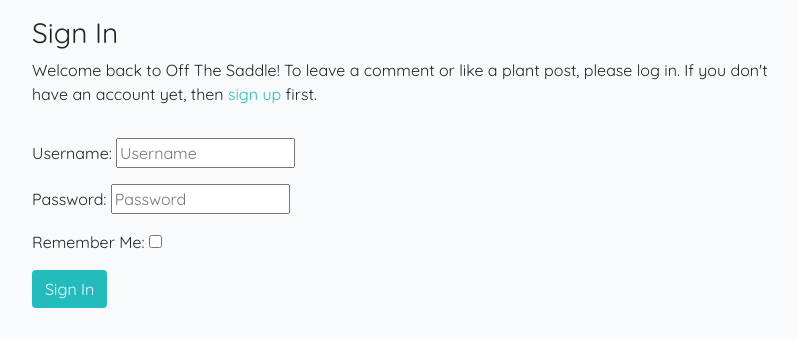
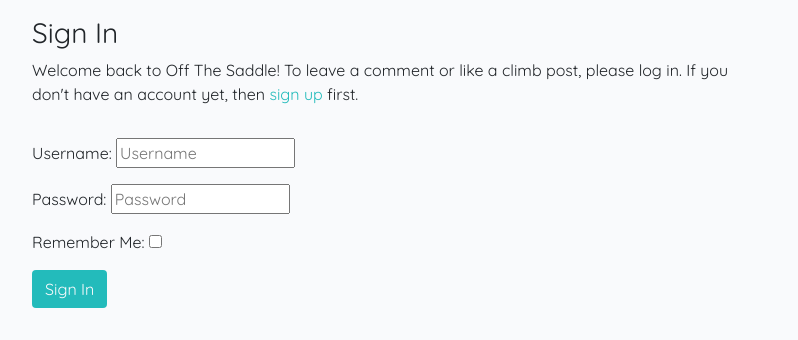
Before and after one commit to SashG91/Off-The-Saddle, a Django app: page /accounts/login/ in a window 1280 px wide. Shown: the part 82-422 px from the top of the page, without its empty margins (240-1038 px from the left). Run offline with Django 3.2, Linux system fonts and the light colour scheme; some libraries are stand-ins or nearby versions.

Commit message:
Removing commented out code

```diff
--- a/OFF_THE_SADDLE/models.py
+++ b/OFF_THE_SADDLE/models.py
@@ -61,9 +61,6 @@ class Climb(models.Model):
         max_digits=5,
     )
 
-    # ride_time = models.ForeignKey(
-    #     RideTime, on_delete=models.CASCADE, null=True, blank=True)
-
     class Meta:
         ordering = ["-created_on"]
 
--- a/OFF_THE_SADDLE/views.py
+++ b/OFF_THE_SADDLE/views.py
@@ -69,12 +69,6 @@ class ClimbDetail(SuccessMessageMixin, View):
             comment = comment_form.save(commit=False)
             comment.post = climb
             comment.save()
-
-            # ride_time_value = comment_form.cleaned_date['ride_time']
-            # if ride_time_value:
-            #     ride_time = RideTime(
-            #         climb=climb, rider=request.user, time=ride_time_value)
-            #     ride_time.save()
 
             messages.success(
                 request, 'Your comment has been uploaded for approval.')
--- a/templates/account/login.html
+++ b/templates/account/login.html
@@ -13,7 +13,7 @@
 
       <h3>{% trans "Sign In" %}</h3>
 
-      <p>{% blocktrans %}Welcome back to Off The Saddle! To leave a comment or like a plant post, please log in. If you
+      <p>{% blocktrans %}Welcome back to Off The Saddle! To leave a comment or like a climb post, please log in. If you
         don't have an account yet, then <a class="link" href="{{ signup_url }}">sign up</a>
         first.{% endblocktrans %}</p>
 
```
